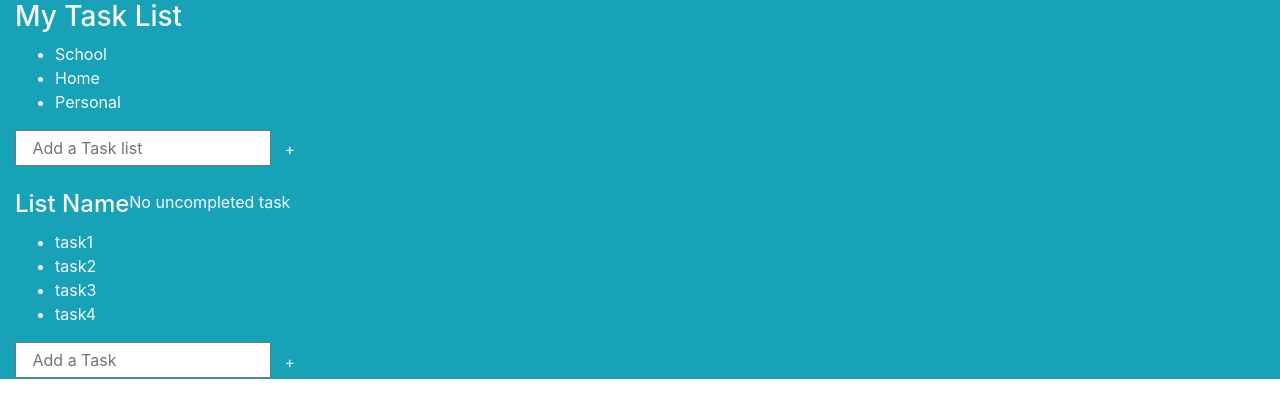
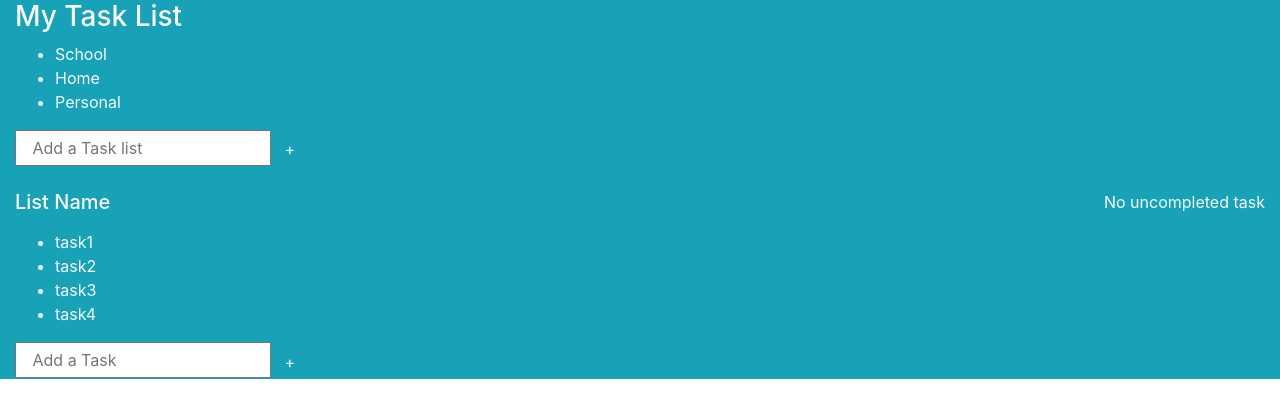
Before and after one commit to wandji20/To-Do-List, a website: page dist/index.html in a window 1280 px wide. Drawn offline with Linux system fonts and the light colour scheme.

Commit message:
Add html and css for to-do app

```diff
--- a/dist/index.html
+++ b/dist/index.html
@@ -23,8 +23,8 @@
       </div>
     </div>
     <div class="list-tasks ">
-      <div class = " d-flex ">
-        <h4>List Name</h4>
+      <div class = " d-flex justify-content-between">
+        <h5 class='mr-2'>List Name</h5>
         <p>No uncompleted task</p>
       </div>
       <ul>
```
